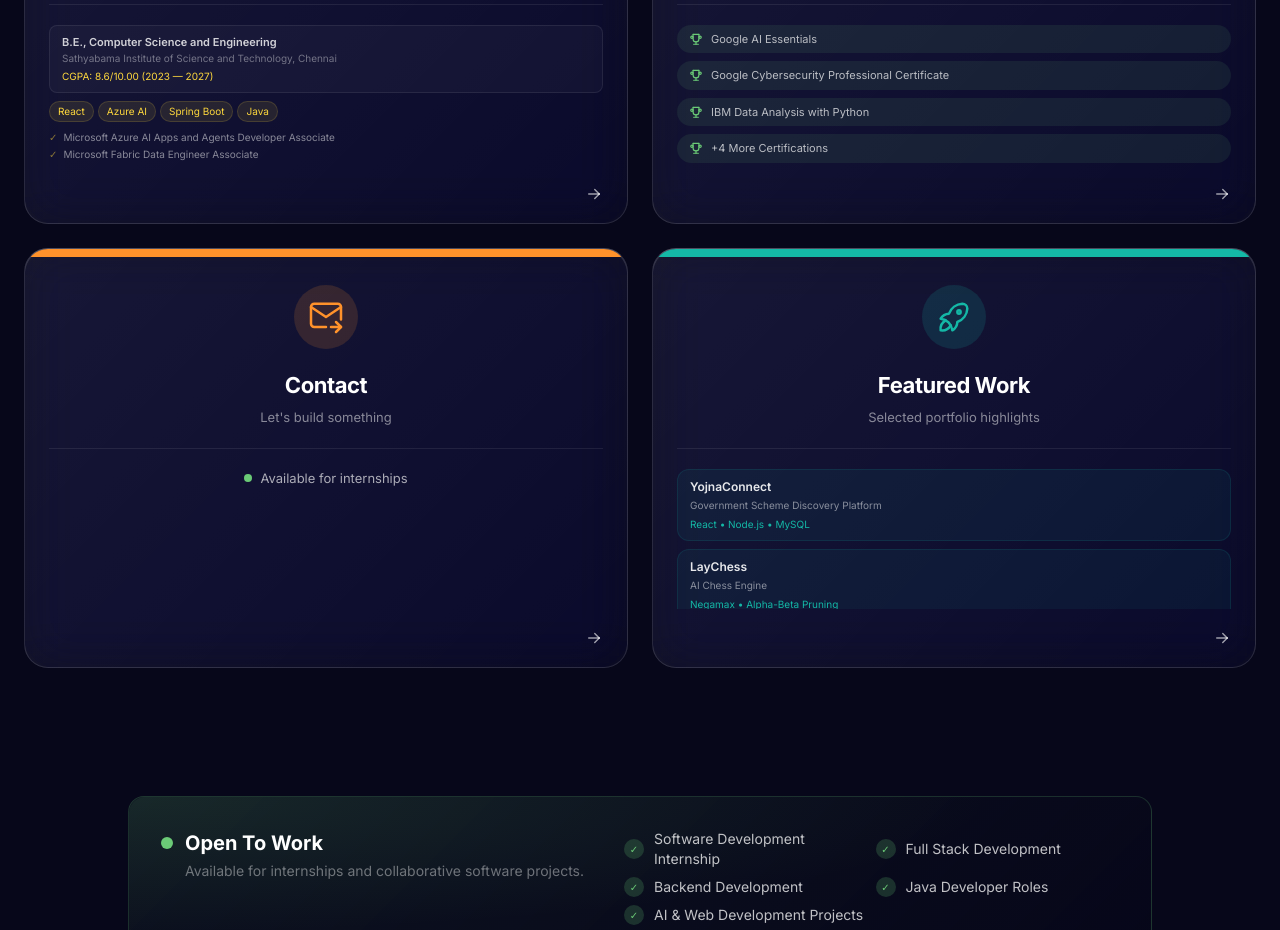
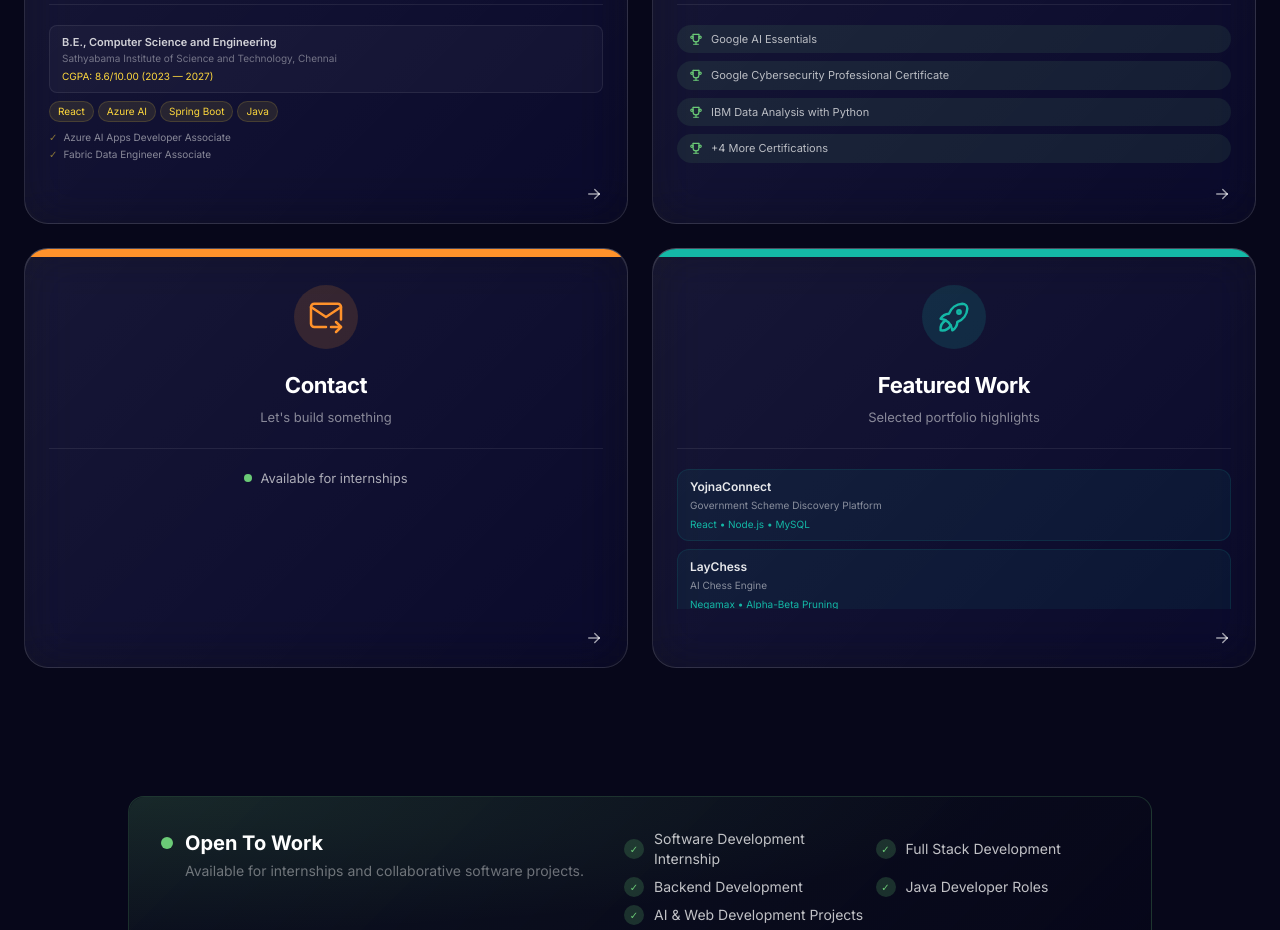
Before and after one commit to prakhar04kr/portfolio, a React (Vite) app: page / in a window 1280 px wide. Shown: the part 1180-2110 px from the top of the page. Built offline with nearby package versions, Linux system fonts and the light colour scheme.

Commit message:
Fix resume card preview

```diff
--- a/src/components/cards/PortfolioCard.jsx
+++ b/src/components/cards/PortfolioCard.jsx
@@ -13,7 +13,7 @@ import {
   IconBrandLinkedin,
   IconBrandLeetcode,
 } from '@tabler/icons-react'
-import { DEVELOPER } from '../../data/cards'
+import { DEVELOPER, RESUME } from '../../data/cards'
 
 const ICONS = {
   'user-circle': IconUserCircle,
@@ -99,16 +99,20 @@ function CardPreview({ preview, accent }) {
           ))}
         </div>
       )
-    case 'resume-preview':
+    case 'resume-preview': {
+      const degree = RESUME.education[0]
+      const skills = RESUME.cardPreview.skills
+      const certs = RESUME.cardPreview.certs
+
       return (
         <div className="mx-6 space-y-2">
           <div className="rounded-lg border border-white/8 bg-white/3 px-3 py-2">
-            <p className="text-[11px] font-semibold text-white/80">{preview.education}</p>
-            <p className="text-[10px] text-white/40 mt-0.5 leading-tight">{preview.org}</p>
-            <p className="text-[10px] mt-1" style={{ color: accent }}>{preview.cgpa}</p>
+            <p className="text-[11px] font-semibold text-white/80">{degree.title}</p>
+            <p className="text-[10px] text-white/40 mt-0.5 leading-tight">{degree.org}</p>
+            <p className="text-[10px] mt-1" style={{ color: accent }}>{degree.date}</p>
           </div>
           <div className="flex flex-wrap gap-1">
-            {preview.skills.map((s) => (
+            {skills.map((s) => (
               <span
                 key={s}
                 className="rounded-full px-2 py-0.5 text-[10px]"
@@ -119,15 +123,16 @@ function CardPreview({ preview, accent }) {
             ))}
           </div>
           <div className="space-y-0.5">
-            {preview.certs.map((c) => (
+            {certs.map((c) => (
               <div key={c} className="flex items-center gap-1.5">
                 <span className="text-[10px]" style={{ color: `${accent}80` }}>✓</span>
-                <span className="text-[10px] text-white/50 truncate">{c}</span>
+                <span className="text-[10px] text-white/50 leading-tight">{c}</span>
               </div>
             ))}
           </div>
         </div>
       )
+    }
     case 'featured-projects':
       return (
         <div className="flex flex-col gap-2 px-6">
--- a/src/data/cards.js
+++ b/src/data/cards.js
@@ -190,6 +190,11 @@ export const RESUME = {
       date: '2024',
     },
   ],
+
+  cardPreview: {
+    skills: ['React', 'Azure AI', 'Spring Boot', 'Java'],
+    certs: ['Azure AI Apps Developer Associate', 'Fabric Data Engineer Associate'],
+  },
 }
 
 
@@ -310,11 +315,6 @@ export const CARDS = [
     icon: 'file-cv',
     preview: {
       type: 'resume-preview',
-      education: 'B.E., Computer Science and Engineering',
-      org: 'Sathyabama Institute of Science and Technology, Chennai',
-      cgpa: 'CGPA: 8.6/10.00 (2023 — 2027)',
-      skills: ['React', 'Azure AI', 'Spring Boot', 'Java'],
-      certs: ['Microsoft Azure AI Apps and Agents Developer Associate', 'Microsoft Fabric Data Engineer Associate'],
     },
   },
   {
```
